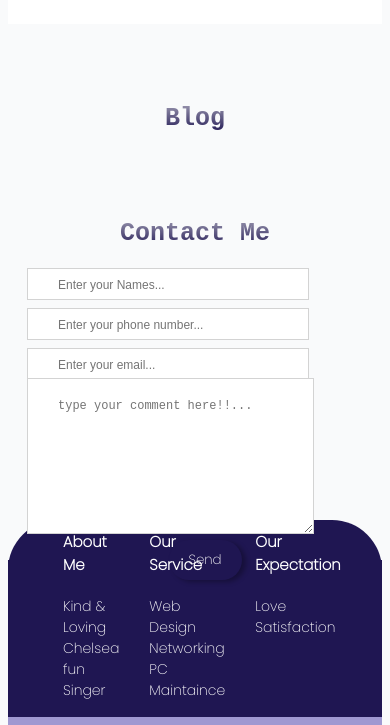
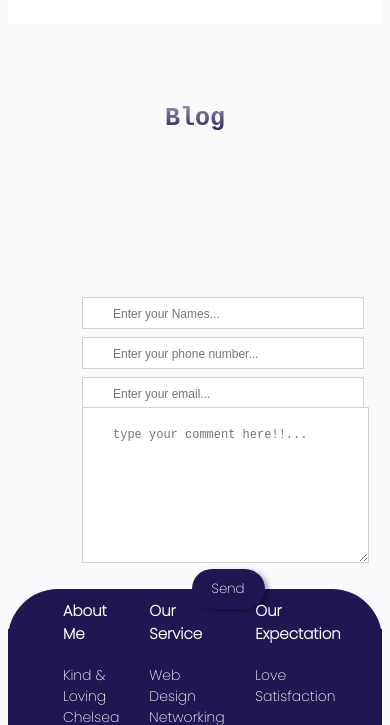
Before and after one commit to Muhet/MYBRAND, a website: page index.html in a window 390 px wide. Shown: the part 3333-4058 px from the top of the page. Drawn offline with nearby package versions, Linux system fonts and the light colour scheme; no server answers; files whose address does not match are found by name.

Commit message:
fixing message from client

```diff
--- a/style.css
+++ b/style.css
@@ -1035,7 +1035,7 @@ nav {
     }
 
     .contactOne {
-        margin: 0;
+        margin-bottom:40px ;
     }
 
     .myFform {
```
